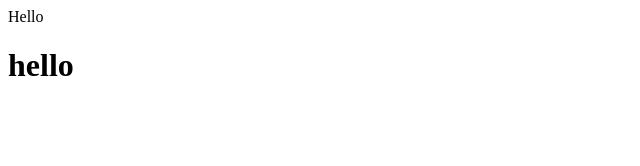
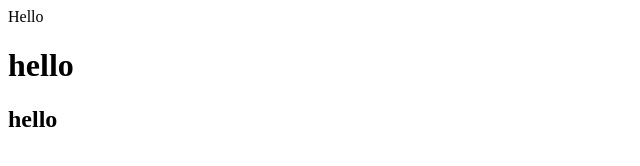
Before and after one commit to Sujan0Khatri/Demo, a plain HTML site: page index.html in a window 1280 px wide. Shown: the full height of the page, 0-640 px from the left. Drawn offline with Linux system fonts and the light colour scheme.

```diff
--- a/index.html
+++ b/index.html
@@ -1,4 +1,5 @@
 <html>
     <p>Hello</p>
     <h1>hello</h1>
+    <h2>hello</h2>
 </html>
--- a/script.js
+++ b/script.js
@@ -0,0 +1 @@
+console.log("Hello World");
```
Also changed, not shown: 2 other files.
